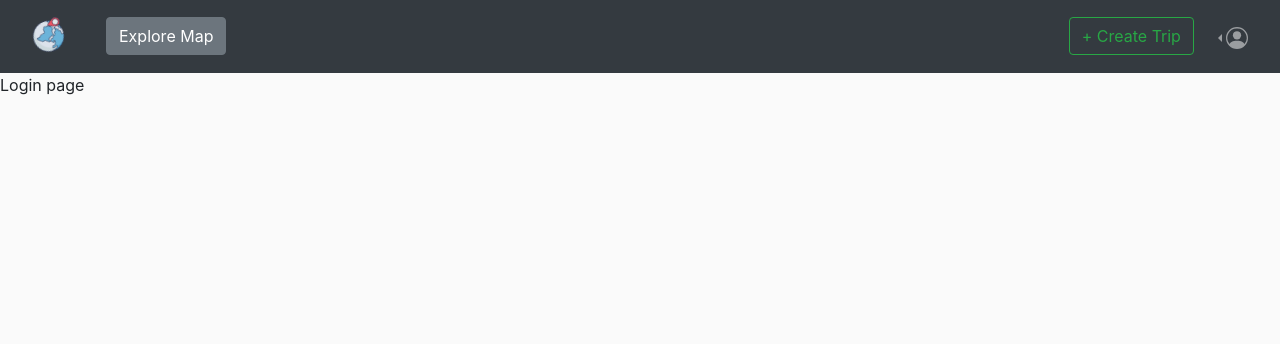
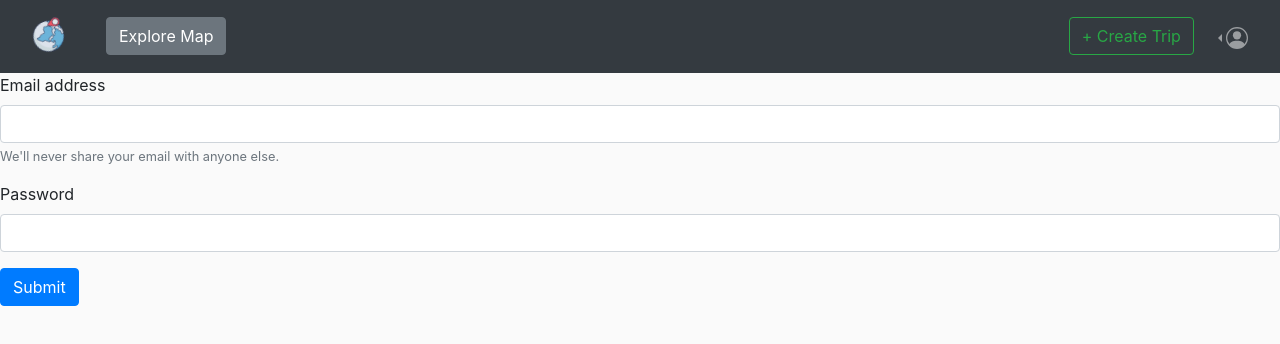
Before and after one commit to zephaniahong/travel-planner-frontend, a React (Create React App) app: page /login in a window 1280 px wide. Shown: the top 344 px of the page. Built offline with nearby package versions, Linux system fonts and the light colour scheme; no server answers; the HTML template or start-up script is replaced by a standard one.

Commit message:
user login page and request

```diff
--- a/src/components/Login.jsx
+++ b/src/components/Login.jsx
@@ -1,5 +1,49 @@
-import React from "react";
-
+import React, { useState } from "react";
+import { login } from "../store";
+import { BrowserRouter as Router, Switch, Route } from "react-router-dom";
 export default function Login() {
-  return <div>Login page</div>;
+  const [email, setEmail] = useState("");
+  const [password, setPassword] = useState("");
+  const submit = () => {
+    login(email, password);
+    <Route path="/createtrip" />;
+  };
+  return (
+    <div>
+      <div className="form-group">
+        <label htmlFor="email">Email address</label>
+        <input
+          onChange={(e) => {
+            setEmail(e.target.value);
+          }}
+          type="email"
+          className="form-control"
+          id="email"
+          aria-describedby="emailHelp"
+        />
+        <small id="emailHelp" className="form-text text-muted">
+          We'll never share your email with anyone else.
+        </small>
+      </div>
+      <div className="form-group">
+        <label htmlFor="password">Password</label>
+        <input
+          onChange={(e) => {
+            setPassword(e.target.value);
+          }}
+          type="password"
+          className="form-control"
+          id="password"
+        />
+      </div>
+      <button
+        onClick={() => {
+          submit();
+        }}
+        className="btn btn-primary"
+      >
+        Submit
+      </button>
+    </div>
+  );
 }
--- a/src/store.js
+++ b/src/store.js
@@ -246,3 +246,9 @@ export function dltFromLikedItems(dispatch, itemId, userId=19) {
       dispatch(dltFromLikeItemsAction(res.data));
   });
 };
+
+export function login(email, password){
+  axios.post(REACT_APP_BACKEND_URL + '/login', {email, password}).then((result)=> {
+    console.log(result.data)
+  })
+}
```
